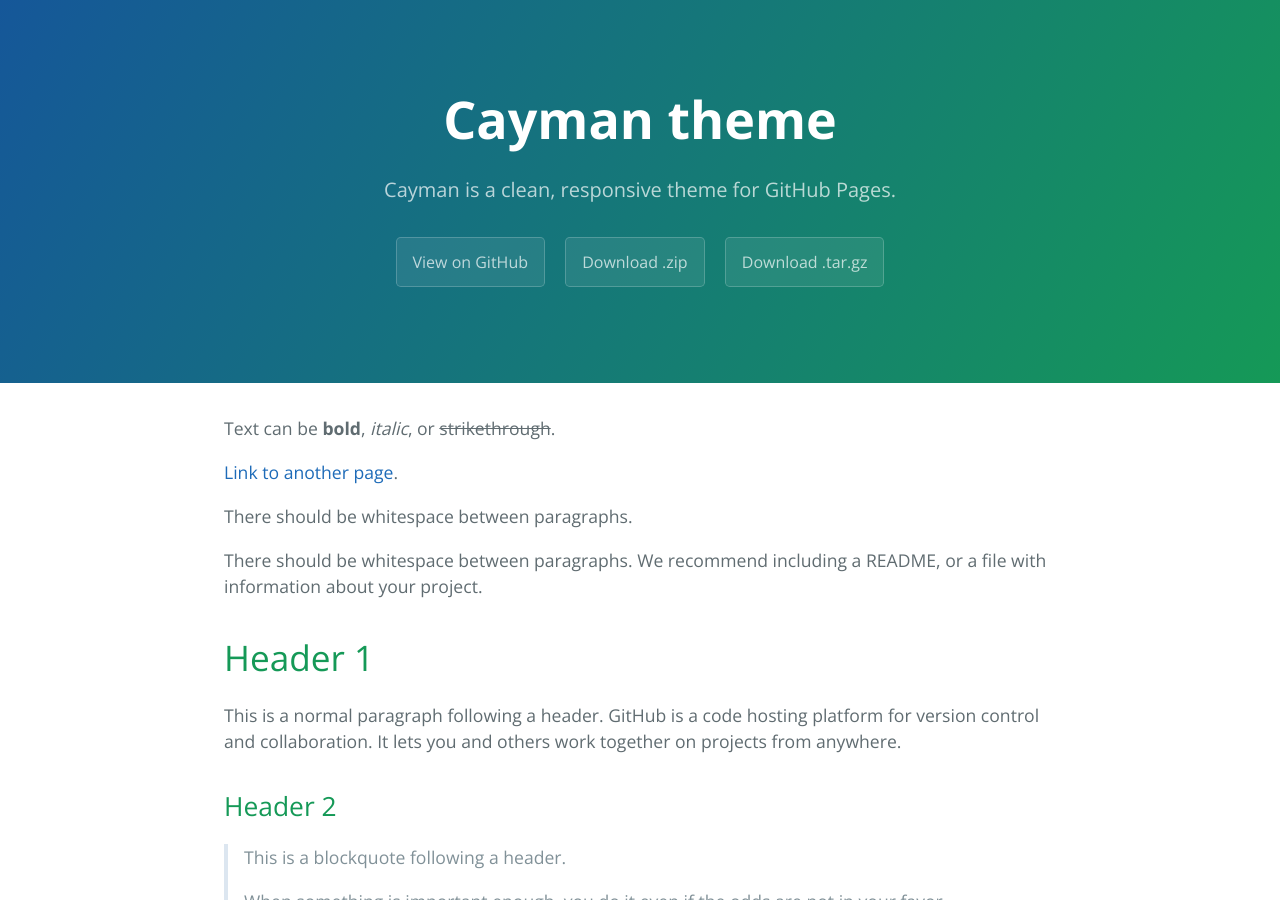
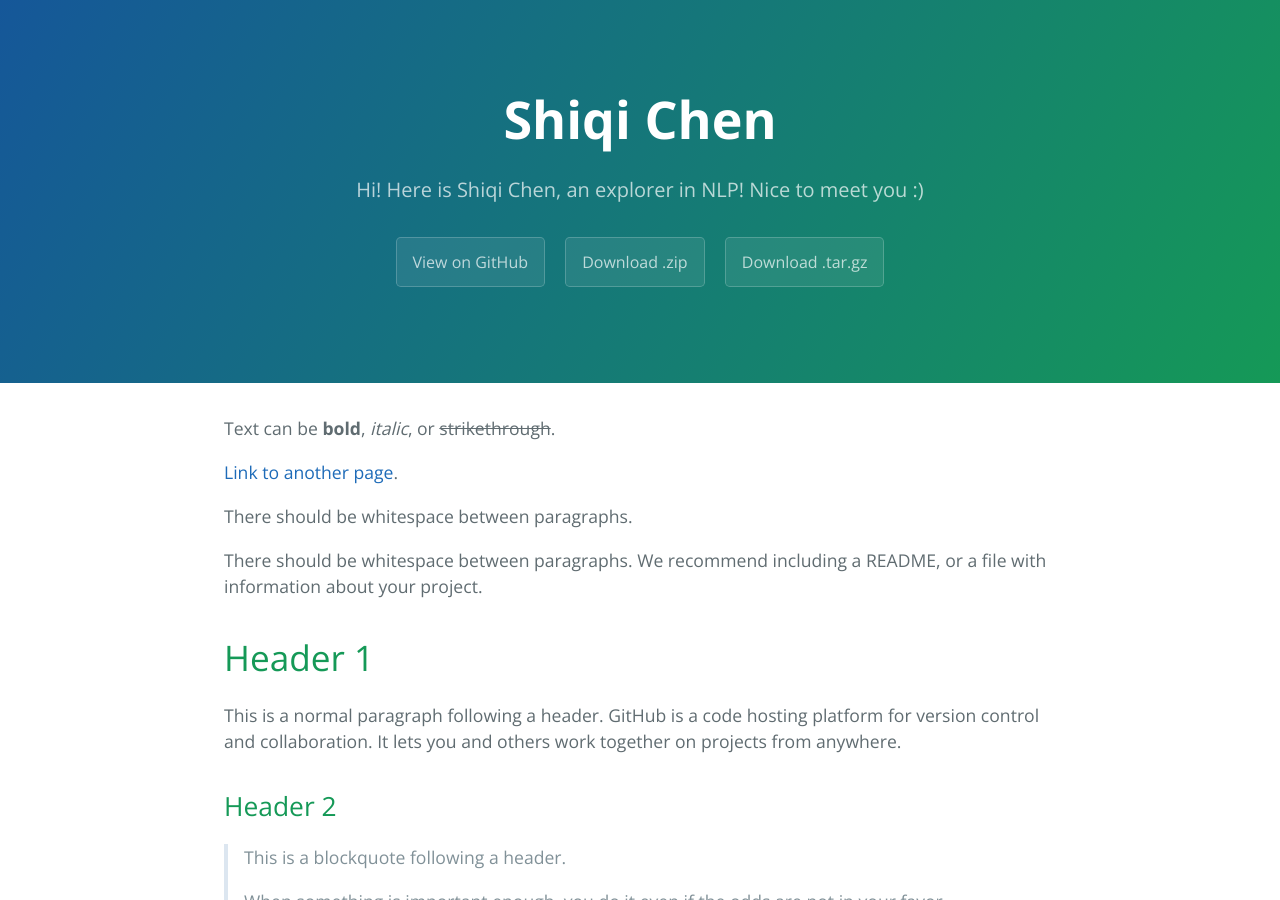
Before and after one commit to shiqichen17/hi, a Jekyll site: the page built from index.md, in a window 1280 px wide and 900 px high. Built offline with Jekyll 4.4.1, drawn with Linux system fonts in a browser that asks for light colours.

Commit message:
Update _config.yml

```diff
--- a/_config.yml
+++ b/_config.yml
@@ -1,5 +1,5 @@
-title: Cayman theme
-description: Cayman is a clean, responsive theme for GitHub Pages.
+title: Shiqi Chen
+description: Hi! Here is Shiqi Chen, an explorer in NLP! Nice to meet you :)
 show_downloads: true
 google_analytics:
 theme: jekyll-theme-cayman
```
